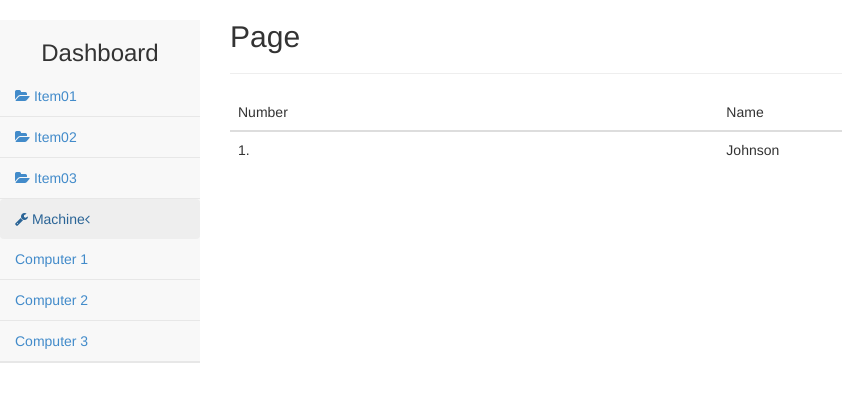
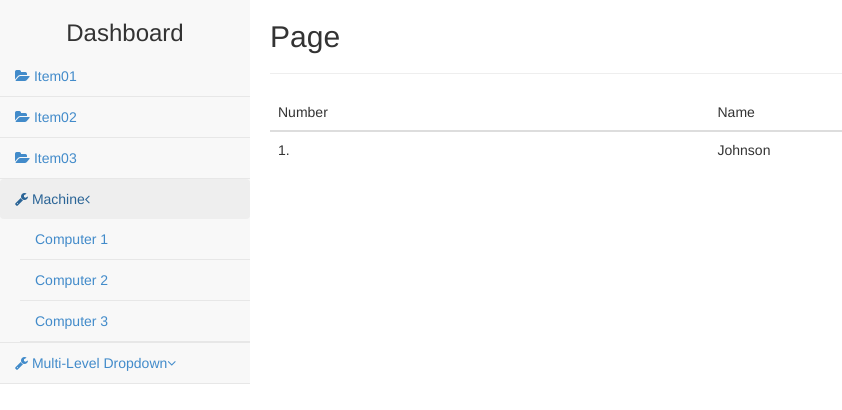
Before and after one commit to johnson4932/FallZu-Template, a plain HTML site: page dashboard/admin-gray-vertical/index.html in a window 1280 px wide. Both pictures are taken after a click on the link "Machine". Shown: the whole page, without its empty margins (0-842 px from the left). Drawn offline with Linux system fonts and the light colour scheme.

Commit message:
float left and multi-dropdown

```diff
--- a/dashboard/admin-gray-vertical/css/style.css
+++ b/dashboard/admin-gray-vertical/css/style.css
@@ -1,5 +1,5 @@
 nav.navbar-side {
-    width : 200px;
+    width : 250px;
 }
 
 nav.navbar-side ul li {
@@ -11,15 +11,19 @@ nav .nav-title {
     text-align:center;
 }
 
-.fa.arrow:before {
+nav .nav-sublevel {
+    padding-left : 20px;
+}
+
+nav .fa.arrow:before {
     content : "\f104";
 }
 
-.collapsed > .fa.arrow:before {
+nav .collapsed > .fa.arrow:before {
     content : "\f107";
 }
 
 #doc-main {
-    width : 1000px;
-    margin-left : 230px;
+    width : 900px;
+    margin-left : 20px;
 }
--- a/dashboard/admin-gray-vertical/index.html
+++ b/dashboard/admin-gray-vertical/index.html
@@ -14,7 +14,7 @@
     <body>
         <div id="doc">
             <!--Side NAV-->
-            <nav class="navbar-default affix navbar-side">
+            <nav class="navbar-default navbar-side pull-left">
                 <h3 class="nav-title">Dashboard</h3>
                 <ul class="nav nav-pills nav-stacked">
                     <li><a href="#"><i class="fa fa-folder-open"></i>  Item01</a></li>
@@ -24,16 +24,34 @@
                         <a href="#" class="collapsed" data-toggle="collapse" data-target="#second">
                             <i class="fa fa-wrench"></i>  Machine<span class="fa arrow"></span>
                         </a>
-                        <ul id="second" class="nav collapse nav-second">
+                        <ul id="second" class="nav collapse nav-sublevel">
                             <li><a href="#">Computer 1</a></li>
                             <li><a href="#">Computer 2</a></li>
                             <li><a href="#">Computer 3</a></li>
                         </ul>
                     </li>
+                    <li>
+                        <a href="#" class="collapsed" data-toggle="collapse" data-target="#multi-second">
+                            <i class="fa fa-wrench"></i>  Multi-Level Dropdown<span class="fa arrow"></span>
+                        </a>
+                        <ul id="multi-second" class="nav collapse nav-sublevel">
+                            <li><a href="#">Computer 1</a></li>
+                            <li><a href="#">Computer 2</a></li>
+                            <li>
+                                <a href="#" class="collapsed" data-toggle="collapse" data-target="#multi-third">
+                                    <i class="fa fa-wrench"></i>  Multi-Level Dropdown<span class="fa arrow"></span>
+                                </a>
+                                <ul id="multi-third" class="nav collapse nav-sublevel">
+                                    <li><a href="#">Computer 1</a></li>
+                                    <li><a href="#">Computer 2</a></li>
+                                </ul>
+                            </li>
+                        </ul>
+                    </li>
                 </ul>
             </nav><!--end nav-->
 
-            <div id="doc-main">
+            <div id="doc-main" class="pull-left">
                 <div class="page-wrapper">
                     <h2>Page</h2>
                     <hr>
```
